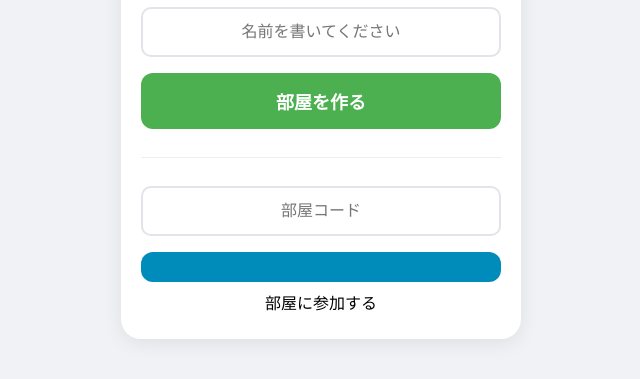
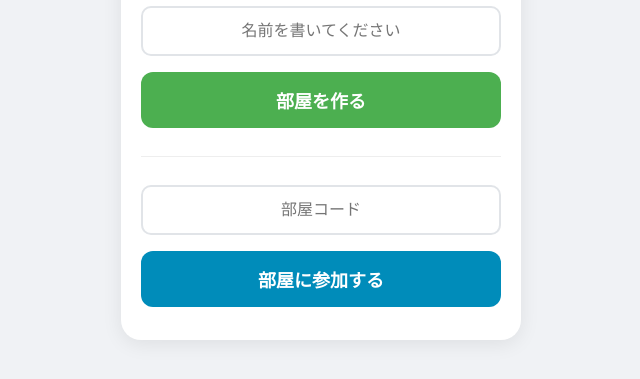
Before and after one commit to min23apple-oss/liar-game, a website: page public/index.html in a window 1280 px wide. Shown: the part 279-658 px from the top of the page, without its empty margins (319-959 px from the left). Drawn offline with nearby package versions, Linux system fonts and the light colour scheme; no server answers.

Commit message:
Update index.html

```diff
--- a/public/index.html
+++ b/public/index.html
@@ -60,7 +60,7 @@
         <button class="btn" onclick="createRoom()">部屋を作る</button>
         <hr>
         <input type="text" id="room-id-input" placeholder="部屋コード"><br>
-        <button class="btn btn-secondary" onclick="joinRoom()"></button>部屋に参加する</button>
+        <button class="btn btn-secondary" onclick="joinRoom()">部屋に参加する</button>
     </div>
 
     <!-- 2. 대기실 화면 -->
```
